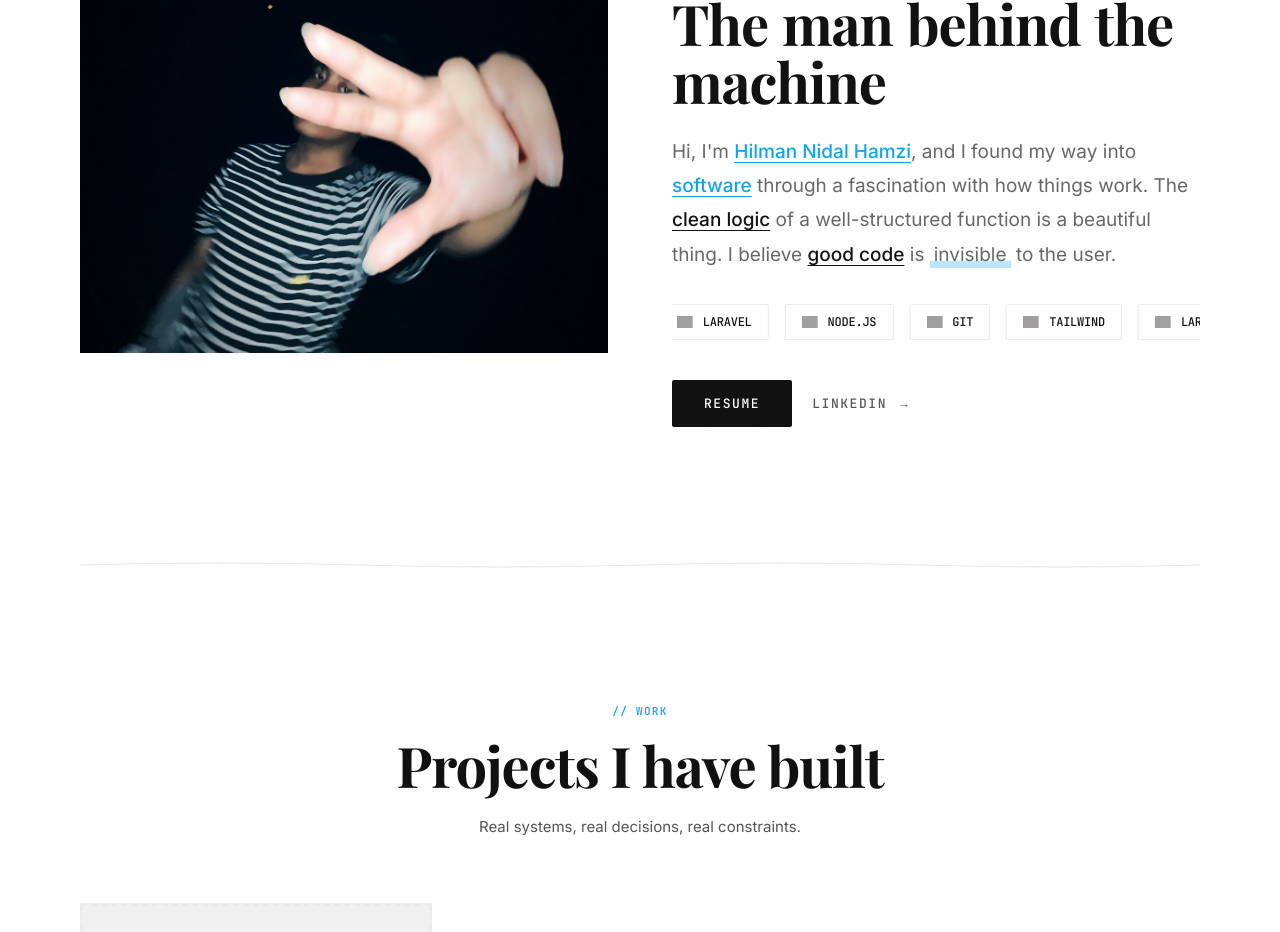
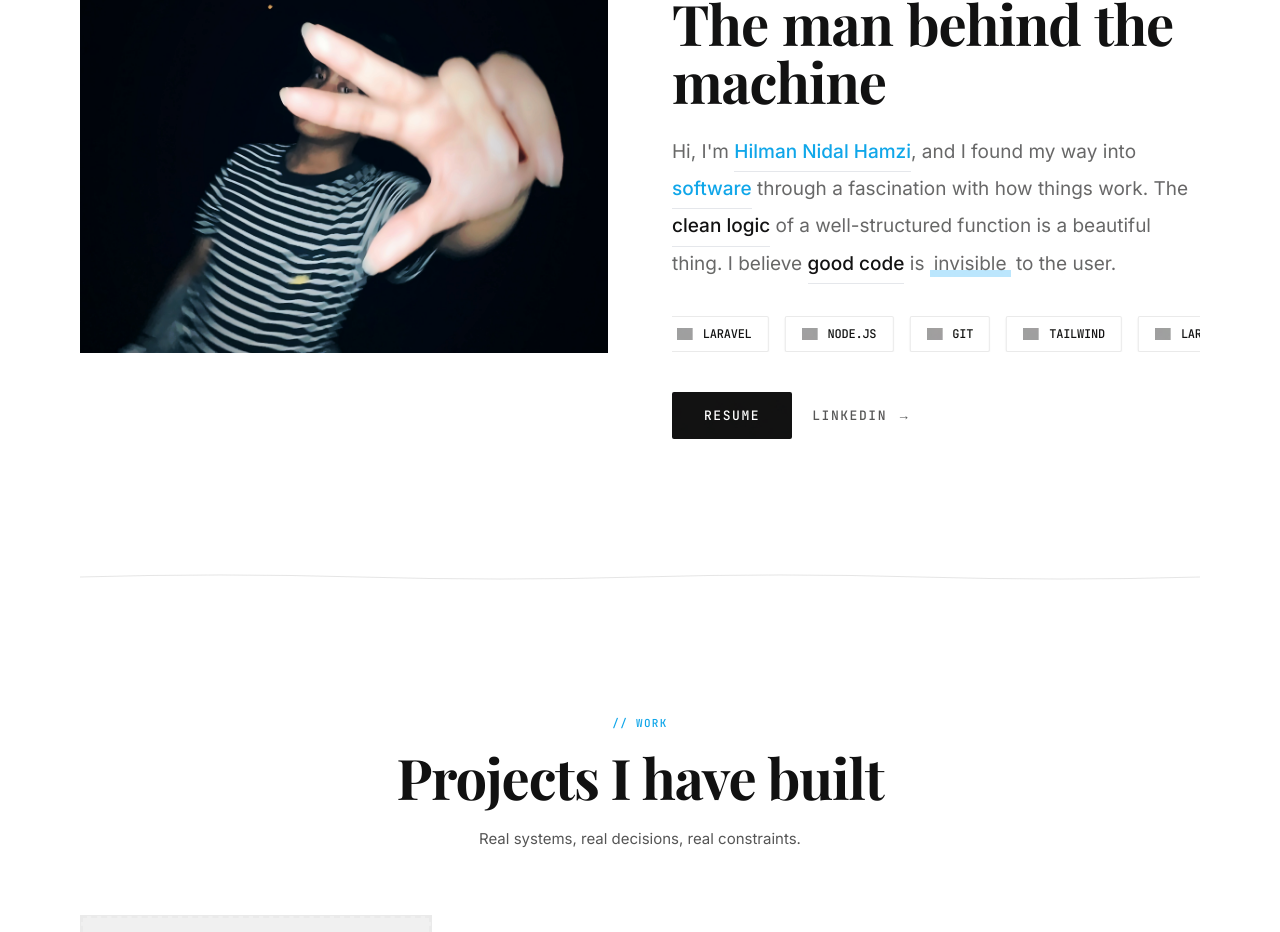
Before and after one commit to kaz-hero123/hilman-portfolio, a Next.js app: page / in a window 1280 px wide. Shown: the part 955-1887 px from the top of the page. Built offline with nearby package versions, Linux system fonts and the light colour scheme; grey boxes are pictures that could not be loaded.

Commit message:
fix(ui): enforce solid line and native img tag for reliable image hover preview

```diff
--- a/src/components/animations/HoverImageReveal.tsx
+++ b/src/components/animations/HoverImageReveal.tsx
@@ -56,7 +56,7 @@ export function HoverImageReveal({
         onMouseEnter={() => setIsHovered(true)}
         onMouseLeave={() => setIsHovered(false)}
         onMouseMove={handleMouseMove}
-        className={`relative inline-block cursor-crosshair font-medium transition-colors duration-300 underline decoration-solid underline-offset-4 decoration-current/40 hover:decoration-current ${textColor} ${className}`}
+        className={`relative inline-block cursor-crosshair font-medium transition-colors duration-300 border-b border-solid border-current/40 hover:border-current pb-0.5 ${textColor} ${className}`}
       >
         {children}
       </span>
@@ -87,13 +87,10 @@ export function HoverImageReveal({
               className={`relative overflow-hidden rounded-xl shadow-2xl border border-white/20 bg-ash/10 backdrop-blur-md ${imageClassName}`}
               style={{ width, height }}
             >
-              <Image
+              <img
                 src={imageSrc}
                 alt={alt}
-                fill
-                unoptimized
-                className="object-cover"
-                sizes={`${width}px`}
+                className="w-full h-full object-cover"
               />
             </div>
           </motion.div>,
```
